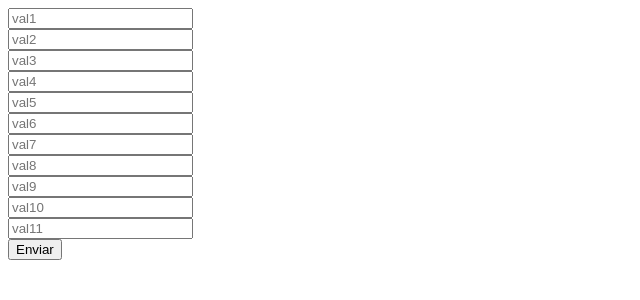
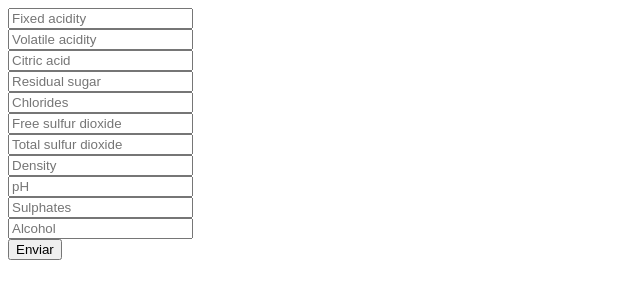
Before and after one commit to alexsanabria/despliegue, a Flask app: page / in a window 1280 px wide. Shown: the top 300 px of the page, without its empty margins (0-640 px from the left). Run offline with Flask 2, Linux system fonts and the light colour scheme.

Commit message:
saved 23-05-2021

```diff
--- a/App.py
+++ b/App.py
@@ -1,4 +1,4 @@
-from flask import Flask, render_template, request
+from flask import Flask, render_template, request, redirect, url_for, flash
 from joblib.numpy_pickle import load
 from flaskext.mysql import MySQL
 from joblib import dump, load
@@ -11,6 +11,9 @@ app.config['MYSQL_USER'] = 'root'
 app.config['MYSQL_PASS'] = ''
 mysql=MySQL(app)
 
+# Sesion
+app.secret_key='mysecretkey'
+
 @app.route("/")
 def index():
     return render_template('index.html')
@@ -20,14 +23,12 @@ def predecir():
     if request.method=='POST':
         Valores=[[float(request.form['val1']), float(request.form['val2']),float(request.form['val3']),float(request.form['val4']),float(request.form['val5']),
         float(request.form['val6']),float(request.form['val7']),float(request.form['val8']),float(request.form['val9']), float(request.form['val10']), float(request.form['val11'])]]
-        #suma=Valores[0] + Valores[1]
 
-
-    # json=request.get_json(force=True)
-    # Valores=json['Valores']
         clf=load('models/Casif_vinos_Binario1.pkl')
         prediccion=clf.predict(Valores)
-        return "prediccion\n"+str(prediccion[0])+"\n"
+        flash("Prediccion = "+str(prediccion[0]))
+        return redirect(url_for('index'))
+        #return "prediccion\n"+str(prediccion)+"\n"
 
 
 if __name__=='__main__':
--- a/templates/index.html
+++ b/templates/index.html
@@ -4,25 +4,40 @@
     <meta charset="UTF-8">
     <meta http-equiv="X-UA-Compatible" content="IE=edge">
     <meta name="viewport" content="width=device-width, initial-scale=1.0">
-    <title>Document</title>
+    <title>ingreso datos</title>
 </head>
 <body>
+
+    {% with messages = get_flashed_messages()%}
+    {%if messages%}
+        {%for mesage in messages%}
+        <p>{{mesage}}</p>
+        {%endfor%}
+    {%endif%}
+    {%endwith%}
+
     <form action="/predecir" method="POST">
-        <input type="text" name="val1", placeholder="val1"><br>
-        <input type="text" name="val2", placeholder="val2"><br>
-        <input type="text" name="val3", placeholder="val3"><br>
-        <input type="text" name="val4", placeholder="val4"><br>
-        <input type="text" name="val5", placeholder="val5"><br>
-        <input type="text" name="val6", placeholder="val6"><br>
-        <input type="text" name="val7", placeholder="val7"><br>
-        <input type="text" name="val8", placeholder="val8"><br>
-        <input type="text" name="val9", placeholder="val9"><br>
-        <input type="text" name="val10", placeholder="val10"><br>
-        <input type="text" name="val11", placeholder="val11"><br>
+        <input type="text" name="val1", placeholder="Fixed acidity"><br>
+        <input type="text" name="val2", placeholder="Volatile acidity"><br>
+        <input type="text" name="val3", placeholder="Citric acid"><br>
+        <input type="text" name="val4", placeholder="Residual sugar"><br>
+        <input type="text" name="val5", placeholder="Chlorides"><br>
+        <input type="text" name="val6", placeholder="Free sulfur dioxide"><br>
+        <input type="text" name="val7", placeholder="Total sulfur dioxide"><br>
+        <input type="text" name="val8", placeholder="Density"><br>
+        <input type="text" name="val9", placeholder="pH"><br>
+        <input type="text" name="val10", placeholder="Sulphates"><br>
+        <input type="text" name="val11", placeholder="Alcohol"><br>
 
         <button type="submit">Enviar</button>
 
-
+        {% with messages = get_flashed_messages()%}
+            {%if messages%}
+                {%for mesage in messages%}
+                    <p>{{mesage}}</p>
+                {%endfor%}
+            {%endif%}
+        {%endwith%}
 
     </form>
 </body>
```
